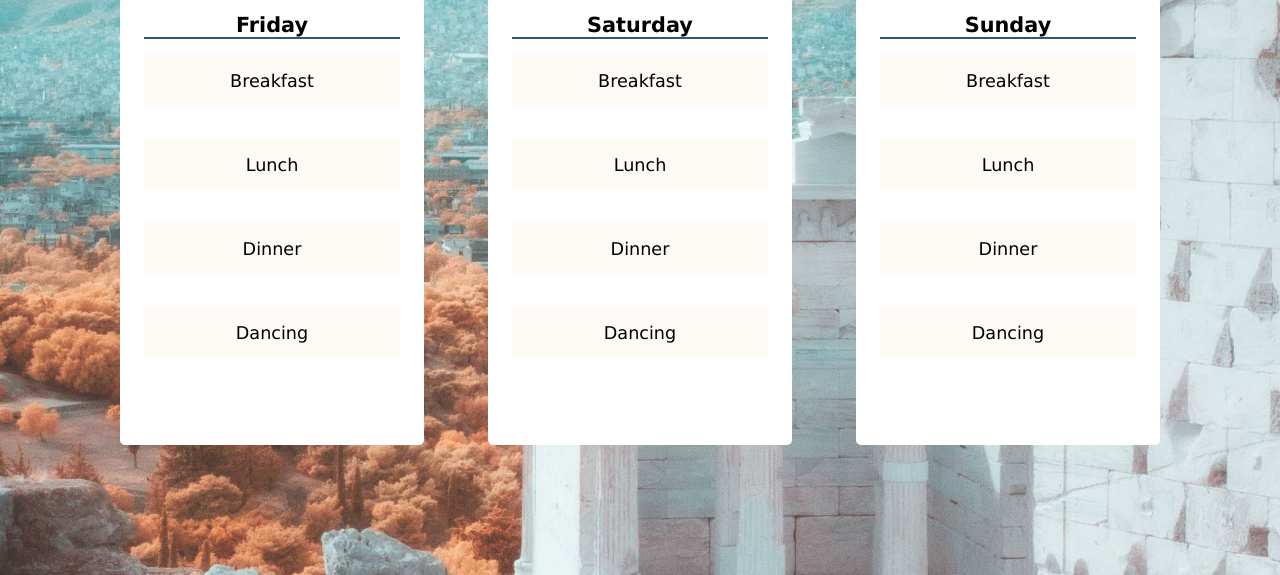
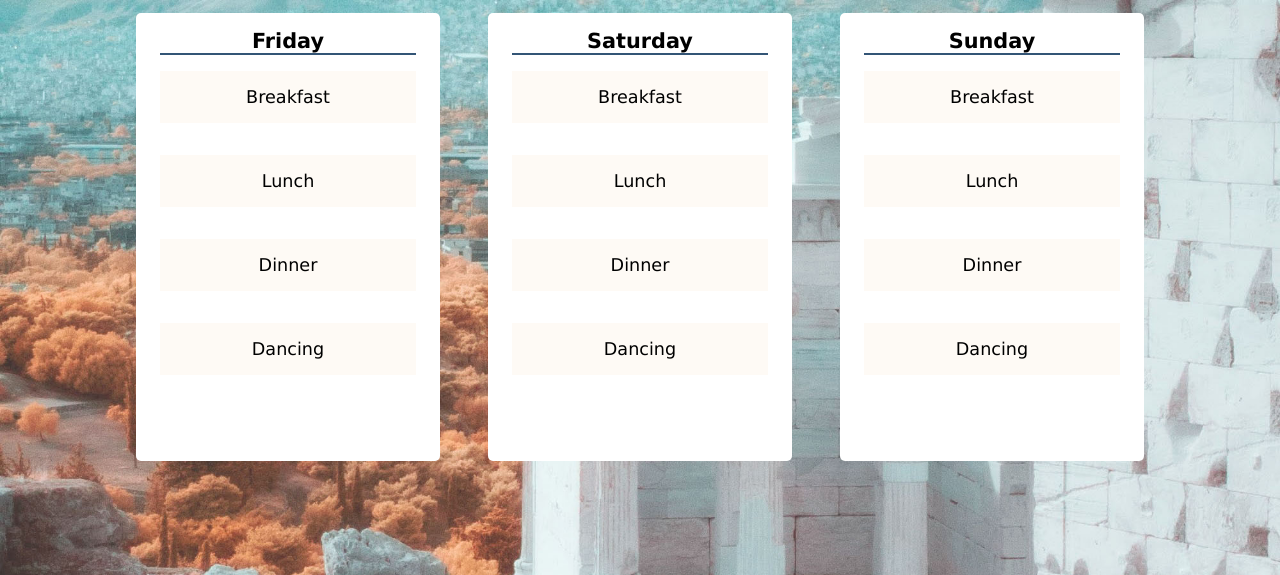
Before and after one commit to Sheilsh/sheila-ho-travelsite, a plain HTML site: page pages/greece.html in a window 1280 px wide. Shown: the part 225-800 px from the top of the page. Drawn offline with Linux system fonts and the light colour scheme.

Commit message:
adjusted margin on destination box

```diff
--- a/css/destination.css
+++ b/css/destination.css
@@ -34,9 +34,9 @@
 .destination__box {
     display: flex;
     justify-content: center;
-    gap: 4rem;
+    gap: 3rem;
     max-width: 80%;
-    margin: auto;
+    margin: 1rem auto;
 }
 
 .destination__card {
```
